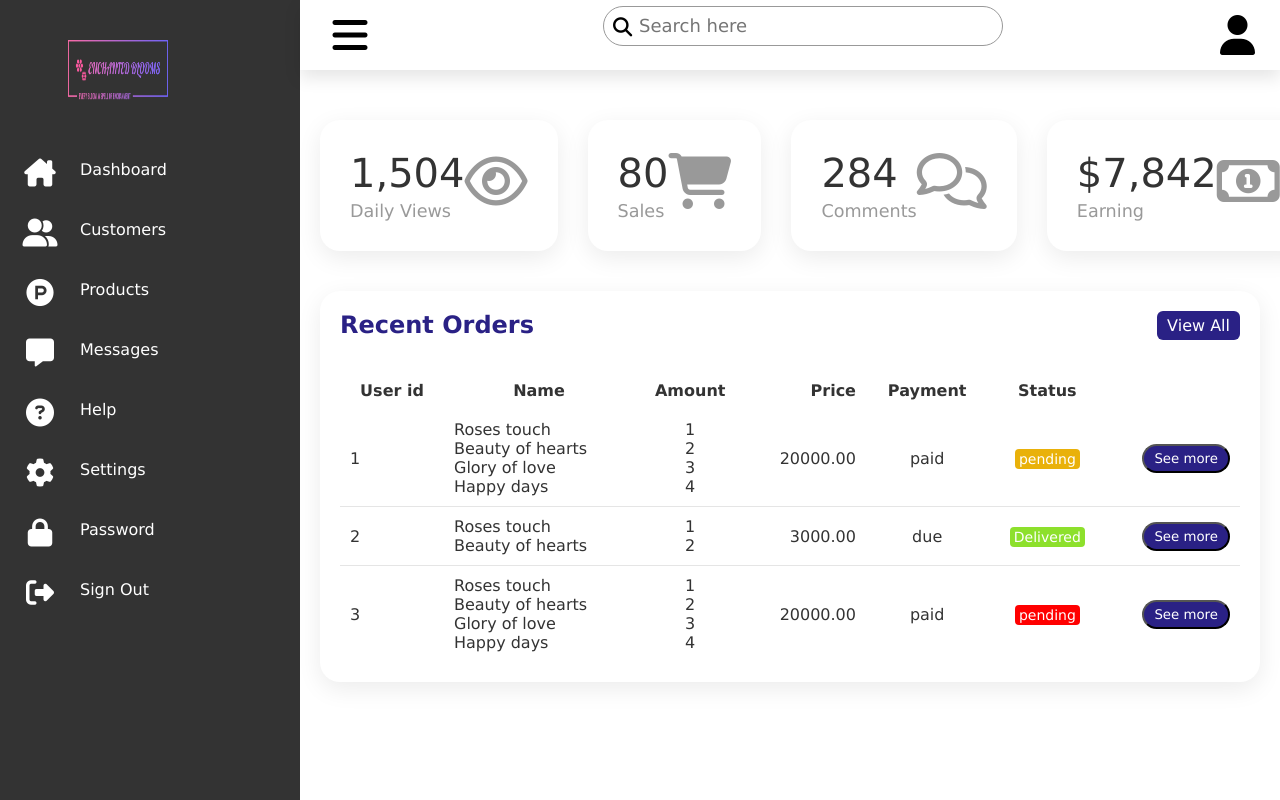
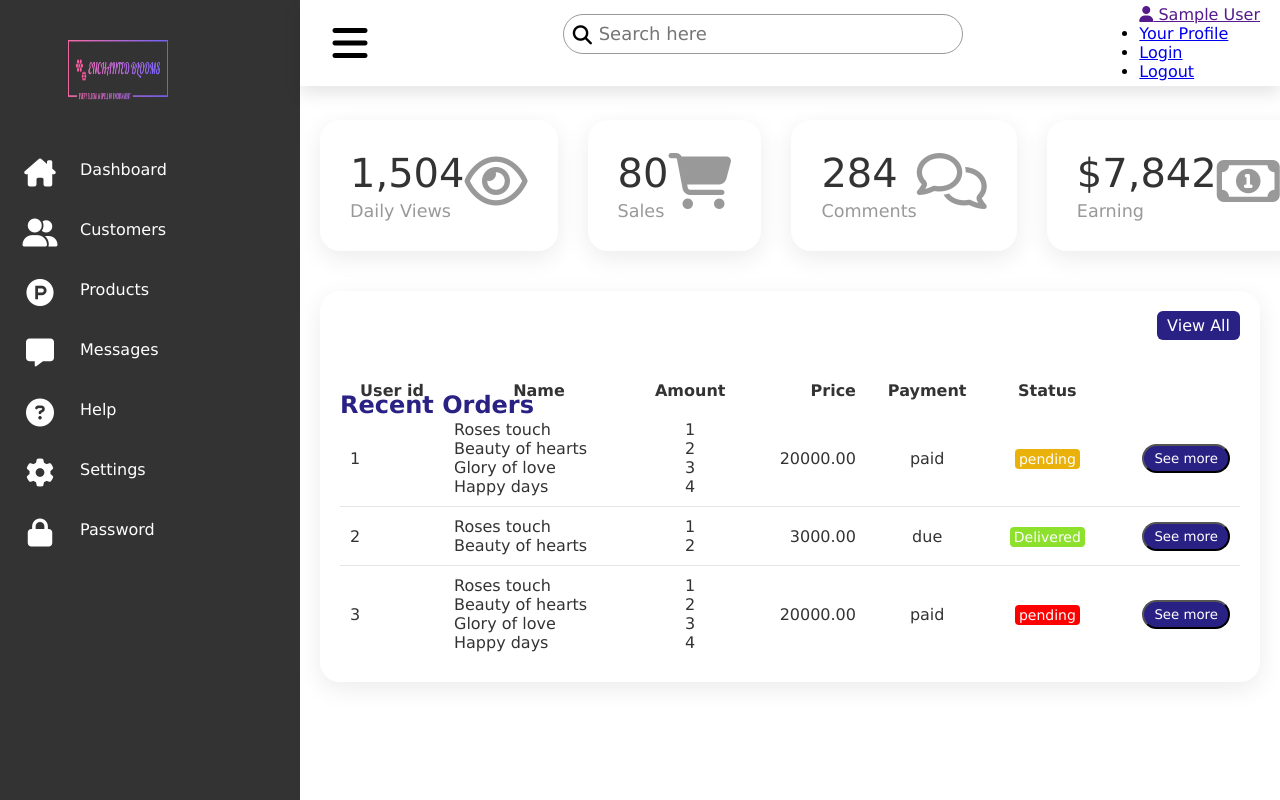
Before and after one commit to LasiSipsara/Online-Flower-shop, a PHP site: page /adminDashboard.php in a window 1280 px wide. Run offline with PHP 8.4, Linux system fonts and the light colour scheme; the visitor is signed in with stand-in values (Sample User, id 1); data comes from the database, SQL or seed files in the repository; some libraries are stand-ins or nearby versions.

Commit message:
Add files via upload

```diff
--- a/adminDashboard.php
+++ b/adminDashboard.php
@@ -1,7 +1,12 @@
-
 <?php
 session_start();
 require_once 'dbconnect.php';
+
+if (!isset($_SESSION['valid']) || $_SESSION['role'] !== 'admin') {
+    // Redirect to home.php
+    header("Location: home.php");
+    exit(); // Make sure to exit after a header redirect
+}
 
 ?>
 
@@ -15,6 +20,7 @@
     <script src="https://kit.fontawesome.com/295e880f12.js" crossorigin="anonymous"></script>
     <link rel="stylesheet" href="css\adminDashboard.css">
     <link rel="stylesheet" href="css\adminProducts.css">
+    <link rel="stylesheet" href="css\admin-message.css">
 </head>
 
 <body>
@@ -55,7 +61,7 @@
                 </li>
 
                 <li>
-                    <a href="#">
+                    <a href="#" onclick="showContent('messages')">
                         <span class="icon">
                             <i class="fa-solid fa-message"></i>
                         </span>
@@ -90,14 +96,7 @@
                     </a>
                 </li>
 
-                <li>
-                    <a href="#">
-                        <span class="icon">
-                            <i class="fa-solid fa-right-from-bracket"></i>
-                        </span>
-                        <span class="title">Sign Out</span>
-                    </a>
-                </li>
+
             </ul>
         </div>
 
@@ -114,10 +113,29 @@
                         <i class="fa-solid fa-magnifying-glass"></i>
                     </label>
                 </div>
+                <div class="header-user-wrapper">
+                    <a href="" id="header-user-link"><i class="fa-solid fa-user"></i><span id="header-user-name">
+                            <?php
+                            if (isset($_SESSION['user_name'])) {
+                                echo $_SESSION['user_name'];
+                            } else {
+                                echo "";
+                            }
 
-                <div class="user">
+                            ?>
+                        </span></a>
+                    <div class="user-menu" id="userMenu">
+                        <ul>
+                            <li><a href="#">Your Profile</a></li>
+                            <li><a href="login.php" id="loginBtn">Login</a></li>
+                            <li><a href="logout.php" id="logoutBtn">Logout</a></li>
+                        </ul>
+                    </div>
+                </div>
+
+                <!-- <div class="user">
                     <i class="fa-solid fa-user"></i>
-                </div>
+                </div> -->
 
 
             </div>
@@ -313,7 +331,7 @@
                         <div class="input-area">
                             <label for="product-name">product name </label>
                             <input type="text" placeholder="product name" name="product-name" class="box"
-                                id="product-name" value="<?php echo $row3['flower_name'];  ?>">
+                                id="product-name" value="<?php echo $row3['flower_name']; ?>">
                         </div>
 
                         <div class="input-area">
@@ -492,15 +510,55 @@
 
 
             </div>
+            <!-- =============================start of messages======================================= -->
+
+            <div class="messages-content" id="messages">
+
+                <h2>Customers' Messages</h2>
+                <?php
+                require_once 'dbconnect.php';
+
+
+                $query = "SELECT fullname, email, message.subject, phoneno, message.message FROM message";
+                $result = mysqli_query($connection, $query);
+
+
+                if (mysqli_num_rows($result) > 0) {
+
+                    while ($row = mysqli_fetch_assoc($result)) {
+                        echo "
+                    <div class='msg-box-container'>
+                        <div class='msg-box'>
+                            <h3>" . $row['subject'] . "</h3>
+                            <h4>Customer Name : " . $row['fullname'] . "</h4>
+                            <h4>Email : <a href='mailto:" . $row['email'] . "'>" . $row['email'] . "</a></h4>
+                            <h4>Phone Number : <a href='tel:" . $row['phoneno'] . "'>" . $row['phoneno'] . "</a></h4>
+                            <h4>Message : " . $row['message'] . "</h4>
+                        </div>
+                    </div>";
+
+
+                    }
+                }
+
+                ?>
+
+            </div>
+
+
+
+
+
+
         </div>
 
     </div>
     <script>
-        function showContent(contentId){
+        function showContent(contentId) {
             // hide the all content divs
 
             let contentDivs = document.querySelectorAll('.content');
-            contentDivs.forEach(function(div) {
+            contentDivs.forEach(function (div) {
                 div.style.display = 'none';
             });
 
@@ -508,7 +566,7 @@
             document.getElementById(contentId).style.display = 'block';
 
             var navLinks = document.querySelectorAll('.navigation ul li');
-             navLinks.forEach(function(link) {
+            navLinks.forEach(function (link) {
                 link.classList.remove('active');
             });
 
@@ -537,7 +595,7 @@
             alert("Do you really need to delete the product?");
         }
 
-        function cancelUpdate(){
+        function cancelUpdate() {
             let addContainer = document.getElementById('product-add-container');
             let updateContainer = document.getElementById('product-update-container');
 
@@ -545,7 +603,10 @@
             updateContainer.style.display = 'none';
 
         }
+
     </script>
+    // js for header
+    <script src="js\header.js"></script>
 
 </body>
 
```
Lines whose indentation alone changed are shown as unchanged.
